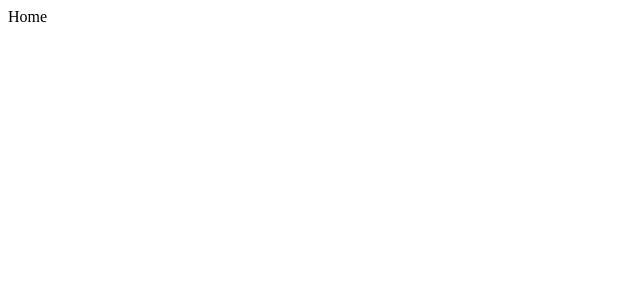
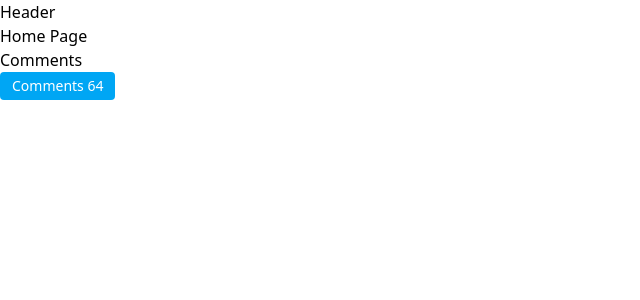
Before and after one commit to addispic/reactme, a React (Vite) app: page / in a window 1280 px wide. Shown: the top 300 px of the page, without its empty margins (0-640 px from the left). Built offline with nearby package versions, Linux system fonts and the light colour scheme.

Commit message:
redux is done a bit

```diff
--- a/src/App.tsx
+++ b/src/App.tsx
@@ -1,14 +1,29 @@
 import {Routes, Route} from 'react-router-dom'
+
+// layouts
+import HomeLayout from './layouts/home/HomeLayout'
+import AuthLayout from './layouts/auth/AuthLayout'
 
 // pages
 import Home from './pages/Home'
+import Comments from './pages/Comments'
 
 function App() {
 
 
   return (
     <Routes>
-      <Route path='/' element={<Home />}/>
+      {/* home */}
+      <Route path='/' element={<HomeLayout />}>
+
+      <Route index element={<Home />}/>
+      <Route path='comments/:id' element={<Comments />}/>
+
+      </Route>
+      {/* auth */}
+      <Route path='/auth' element={<AuthLayout />}>
+
+      </Route>
     </Routes>
   )
 }
--- /dev/null
+++ b/src/components/Header.tsx
@@ -0,0 +1,5 @@
+export default function Header(){
+    return (
+        <header>Header</header>
+    )
+}
--- /dev/null
+++ b/src/features/users/users.slice.ts
@@ -0,0 +1,15 @@
+import {createSlice} from '@reduxjs/toolkit'
+
+// slices
+// users slice
+const usersSlice = createSlice({
+    name: 'users',
+    initialState: {},
+    reducers: {
+
+    }
+})
+
+
+// exports
+export default usersSlice.reducer
--- /dev/null
+++ b/src/hooks.ts
@@ -0,0 +1,11 @@
+import {useSelector,useDispatch} from 'react-redux'
+import type {TypedUseSelectorHook} from 'react-redux'
+
+// store
+import type {RootState,AppDispatch} from './store'
+
+// hooks
+// app selector
+export const useAppSelector: TypedUseSelectorHook<RootState> = useSelector
+// app dispatch
+export const useAppDispatch = () => useDispatch<AppDispatch>()
--- /dev/null
+++ b/src/layouts/auth/AuthLayout.tsx
@@ -0,0 +1,5 @@
+export default function AuthLayout(){
+    return (
+        <>Auth Layout</>
+    )
+}
--- /dev/null
+++ b/src/layouts/home/HomeLayout.tsx
@@ -0,0 +1,14 @@
+import {Outlet} from 'react-router-dom'
+// components
+import Header from "../../components/Header"
+export default function HomeLayout(){
+    return (
+        <div>
+            {/* header */}
+            <Header />
+        <div>
+            <Outlet />
+        </div>
+        </div>
+    )
+}
--- a/src/main.tsx
+++ b/src/main.tsx
@@ -1,12 +1,18 @@
 
 import { createRoot } from 'react-dom/client'
 import {BrowserRouter} from 'react-router-dom'
+import {Provider} from 'react-redux'
+
+import './index.css'
 import App from './App.tsx'
+import {store} from './store.ts'
 
 createRoot(document.getElementById('root')!).render(
+  <Provider store={store}>
 
   <BrowserRouter>
     <App />
   </BrowserRouter>
+  </Provider>
 
 )
--- /dev/null
+++ b/src/pages/Comments.tsx
@@ -0,0 +1,9 @@
+import {useParams} from 'react-router-dom'
+export default function Comments(){
+    const {id} = useParams()
+    return (
+        <>
+
+        <h3>POST ID: {id}</h3></>
+    )
+}
--- a/src/pages/Home.tsx
+++ b/src/pages/Home.tsx
@@ -1,5 +1,15 @@
+import {Link, useNavigate} from 'react-router-dom'
 export default function Home(){
+    // hooks
+    const navigate = useNavigate()
     return (
-        <>Home</>
+        <>
+        <div>
+            <h3>Home Page</h3>
+            <Link to={`/comments/${45}`}>Comments</Link>
+            <button className='block px-3 py-1 rounded-sm text-sm bg-sky-500 text-white transition-colors ease-in-out duration-300 hover:bg-sky-600' onClick={()=> {
+                navigate(`/comments/${64}`)
+            }}>Comments 64</button>
+            </div></>
     )
 }
--- /dev/null
+++ b/src/store.ts
@@ -0,0 +1,18 @@
+import {configureStore} from '@reduxjs/toolkit'
+
+// slices
+// users
+import users from './features/users/users.slice'
+
+// store
+export const store = configureStore({
+    reducer: {
+        users,
+    }
+})
+
+// Types for TypeScript
+// root state
+export type RootState = ReturnType<typeof store.getState>
+// app dispatch
+export type AppDispatch = typeof store.dispatch
```
